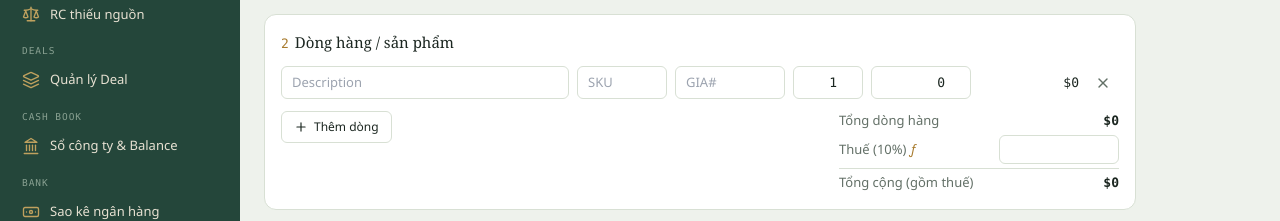
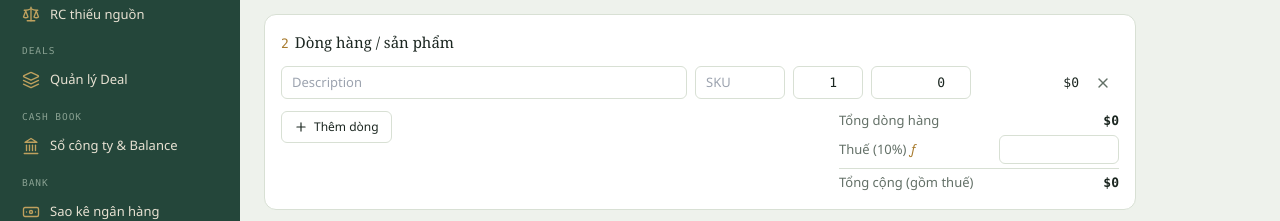
Before and after one commit to quocviet-IT/ktus, a Next.js app: page /rc/new in a window 1280 px wide. Shown: the part 279-500 px from the top of the page. Built offline with nearby package versions, Linux system fonts and the light colour scheme.

Commit message:
ui(rc): an o GIA# khoi dong hang

```diff
--- a/src/app/rc/new/rc-new-form.tsx
+++ b/src/app/rc/new/rc-new-form.tsx
@@ -168,10 +168,9 @@ export default function NhapRCForm({
         <Section n="2" title="Dòng hàng / sản phẩm">
           <div className="space-y-2">
             {lines.map((l, i) => (
-              <div key={i} className="grid grid-cols-[1fr_90px_110px_70px_100px_100px_auto] gap-2 items-center">
+              <div key={i} className="grid grid-cols-[1fr_90px_70px_100px_100px_auto] gap-2 items-center">
                 <input value={l.moTa} onChange={(e) => setLine(i, { moTa: e.target.value })} placeholder="Description" className={inp} />
                 <input value={l.sku || ""} onChange={(e) => setLine(i, { sku: e.target.value })} placeholder="SKU" className={inp} />
-                <input value={l.giaNo || ""} onChange={(e) => setLine(i, { giaNo: e.target.value })} placeholder="GIA#" className={inp} />
                 <input type="number" step="0.001" value={l.soLuong} onChange={(e) => setLine(i, { soLuong: +e.target.value })} placeholder="Quantity" className={inp + " text-right font-mono"} />
                 <input type="number" step="0.01" value={l.donGia} onChange={(e) => setLine(i, { donGia: +e.target.value })} placeholder="Unit Price" className={inp + " text-right font-mono"} />
                 <div className="text-right font-mono text-[13px]">{money(l.soLuong * l.donGia)}</div>
```
